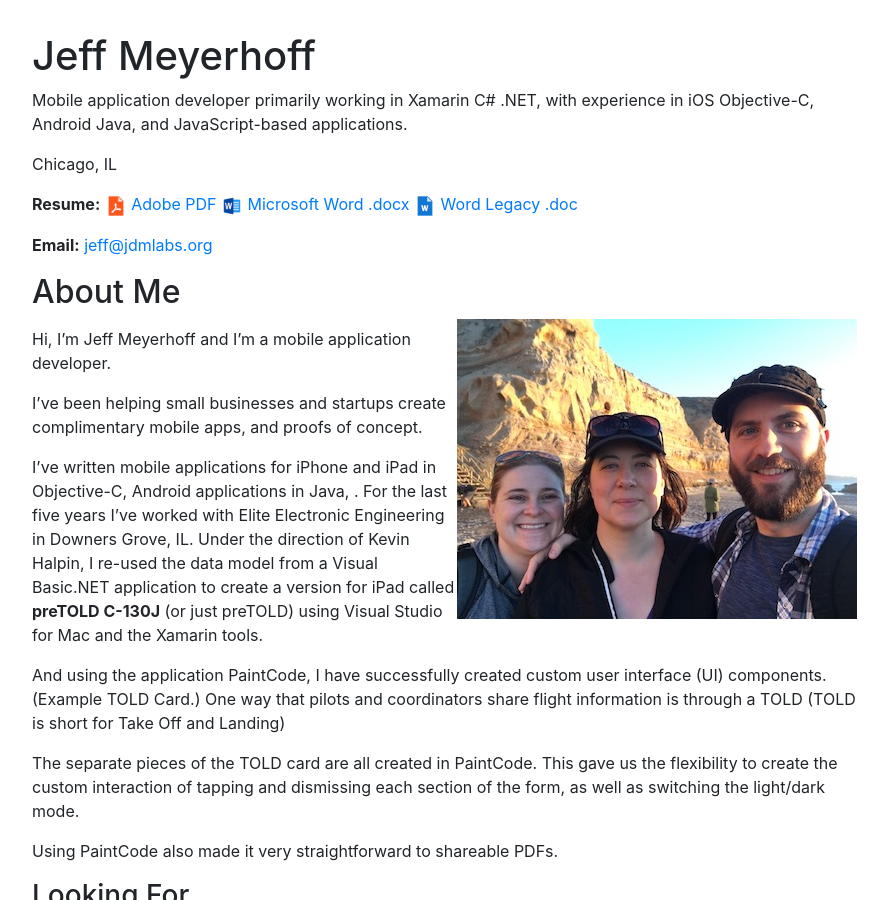
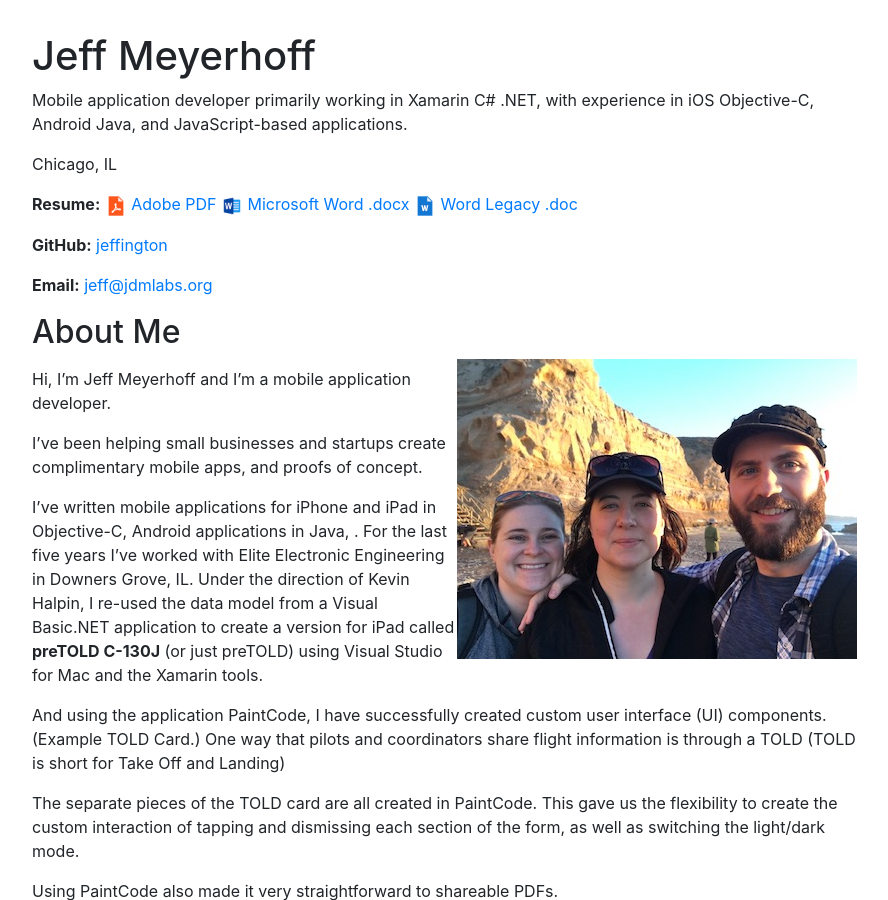
Before and after one commit to jeffington/jeffington.github.io, a Jekyll site: the page built from index.md, in a window 1280 px wide and 900 px high. Shown: the whole window, without its empty margins (148-1036 px from the left). Built offline with Jekyll 4.4.1, drawn with Linux system fonts in a browser that asks for light colours.

Commit message:
Added GitHub profile

```diff
--- a/index.md
+++ b/index.md
@@ -10,6 +10,8 @@ Mobile application developer primarily working in Xamarin C# .NET, with experien
 Chicago, IL
 
 **Resume:** <a href="/assets/documents/Jeff Meyerhoff Resume October 2018.pdf"><img src="/assets/images/icons8-pdf-100.png" style="height: 22px; width: 22px;"/> Adobe PDF</a> <a href="/assets/documents/Jeff Meyerhoff Resume October 2018.docx"><img src="/assets/images/icons8-microsoft-word-100.png" style="height: 22px; width: 22px"/> Microsoft Word .docx</a> <a href="/assets/documents/Jeff Meyerhoff Resume October 2018.doc"><img src="/assets/images/icons8-word-100.png" style="height: 22px; width: 22px;"/> Word Legacy .doc</a>
+
+**GitHub:** <a href="https://github.com/jeffington">jeffington</a>
 
 **Email:** <a href="mailto:jeff@jdmlabs.org">jeff@jdmlabs.org</a>
 
```
